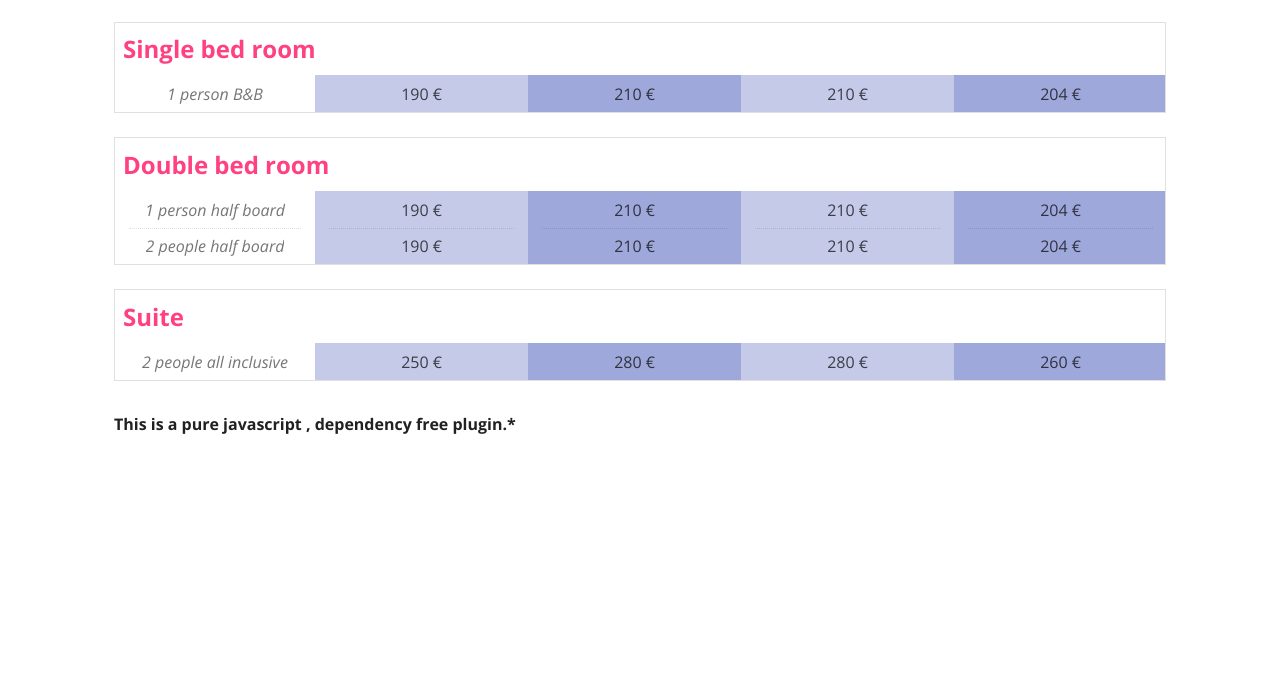
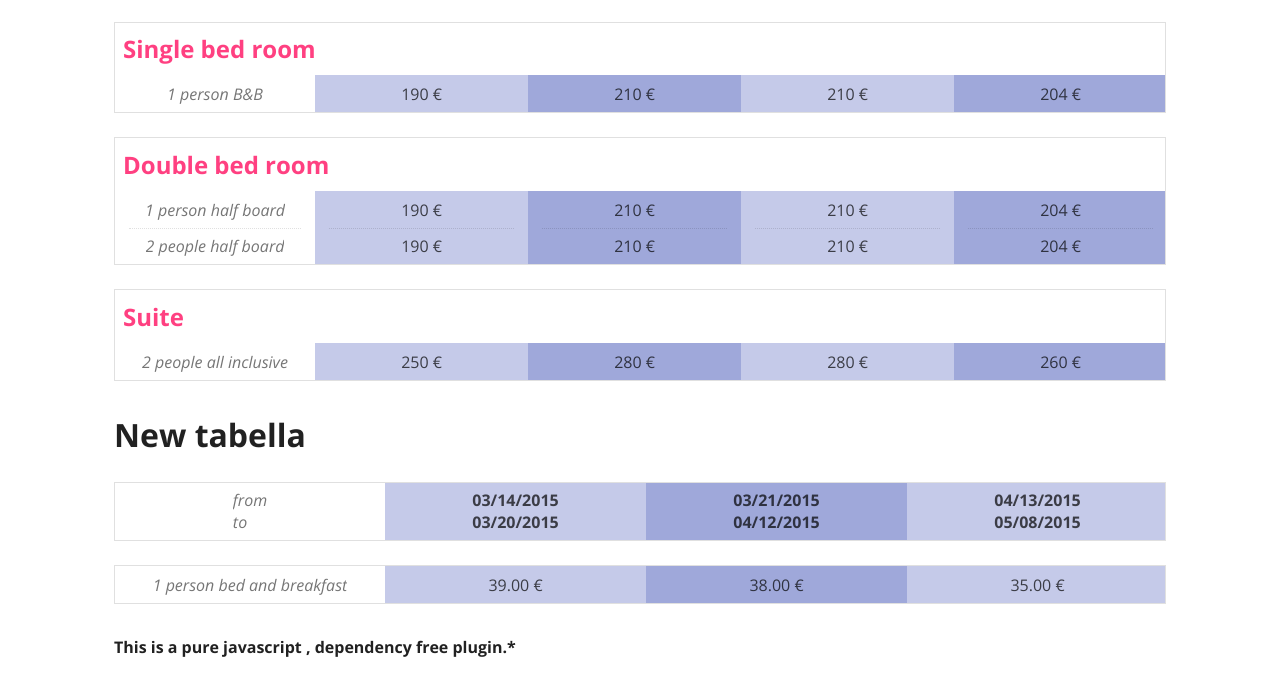
Before and after one commit to iliketomatoes/tabellajs, a website: page index.html in a window 1280 px wide. Shown: the part 341-1015 px from the top of the page. Before the commit the page ends 800 px from the top, so only its background shows below. Drawn offline with nearby package versions, Linux system fonts and the light colour scheme; files that its build step writes are made by us from their sources.

Commit message:
Update for supporting multi instance per page

```diff
--- a/index.html
+++ b/index.html
@@ -29,6 +29,10 @@
                 <h3>Click on the arrows or swipe the blue rows.</h3>
                 <div id="tabella" class="tabella-ctr"></div>
             </section>
+            <section>
+                <h1>New tabella</h1>
+                 <div id="tabella-rooms" class="tabella-ctr"></div>
+            </section>
             <article class="explaination">
                 <p><b>This is a pure javascript , dependency free plugin.*</b></p>
             </article>
@@ -37,6 +41,18 @@
         <script src="dist/tabella.js"></script>
         <script type="text/javascript">
             !(function(){
+
+                var data2 = {};
+
+                data2.periods = [["03\/14\/2015","03\/20\/2015"],["03\/21\/2015","04\/12\/2015"],["04\/13\/2015","05\/08\/2015"]];
+
+                data2.rows = [{"pricesDesc":["1 person bed and breakfast"],"prices":[["39.00","38.00","35.00"]]}];
+
+                data2.cellBreakpoints = { default : [0,1], small : [460,2], medium : [640,3], large : [820,4], xlarge : [1080,5]};
+
+                data2.descBreakpoints = { default : [0,0], medium : [460, 200], large: [900, 270] };
+
+                var pricelist = new Tabella(document.getElementById('tabella-rooms'), data2);
 
                 var tabellaCtr = document.getElementById('tabella');
 
@@ -73,7 +89,8 @@
                 var test = new Tabella(
                     tabellaCtr, data);
 
-                console.log(data);
+
+
 
             })();
         </script>
--- a/test/tabella.js
+++ b/test/tabella.js
@@ -1,4 +1,4 @@
-/*! tabella - v0.1.0 - 2015-02-24
+/*! tabella - v0.1.0 - 2015-03-18
 * https://github.com/iliketomatoes/tabellajs
 * Copyright (c) 2015 ; Licensed  */
 ;(function(tabella) {
@@ -469,22 +469,13 @@
 		}
 	};
 
-
-
-
-
-
 var TabellaBuilder = {
 
-		options : null,
-
-		el : null,
-
-		setUpPeriods : function(){
+		setUpPeriods : function(el, options){
 
 			var self = this;
 
-			var periods = self.options.periods;
+			var periods = options.periods;
 
 			var docfrag = document.createDocumentFragment();
 
@@ -500,9 +491,9 @@ var TabellaBuilder = {
 
 				var tRowDescHTML = '<div class="t-element">';
 					tRowDescHTML +='<div class="t-cell-desc-l">';
-					tRowDescHTML += self.options.from;
+					tRowDescHTML += options.from;
 					tRowDescHTML += '<br>';
-					tRowDescHTML += self.options.to;
+					tRowDescHTML += options.to;
 					tRowDescHTML += '</div>';
 					tRowDescHTML += '</div>';
 
@@ -519,10 +510,10 @@ var TabellaBuilder = {
 
 					//From - to Div
 					var periodHTML = '<div class="t-cell-desc-s">';
-						periodHTML += self.options.from;
+						periodHTML += options.from;
 					if(typeof periods[i][1] !== 'undefined'){
 						periodHTML += '<br>';
-						periodHTML += self.options.to;
+						periodHTML += options.to;
 					}
 						periodHTML += '</div>';
 
@@ -541,7 +532,7 @@ var TabellaBuilder = {
 
 				}
 
-				self.el.appendChild(docfrag);
+				el.appendChild(docfrag);
 
 				return tRow;
 
@@ -550,11 +541,11 @@ var TabellaBuilder = {
 			}
 		},
 
-		setUpRows : function (){
+		setUpRows : function (el, options){
 
 			var self = this,
-				periods = self.options.periods,
-				rows = self.options.rows,
+				periods = options.periods,
+				rows = options.rows,
 				numberOfPeriods = periods.length,
 				numberOfRows = rows.length;
 
@@ -623,7 +614,7 @@ var TabellaBuilder = {
 										//Item current price
 										cellHTML += '<div class="t-cell-value">';
 										cellHTML += typeof  rows[i].prices[j][k] !== 'undefined' ?  rows[i].prices[j][k] : 'not set';
-										cellHTML += ' ' + self.options.currency;
+										cellHTML += ' ' + options.currency;
 										cellHTML+= '</div>';
 
 
@@ -640,7 +631,7 @@ var TabellaBuilder = {
 						}
 					}
 
-				self.el.appendChild(docfrag);
+				el.appendChild(docfrag);
 
 				return matchingPeriodCells;
 
@@ -698,12 +689,51 @@ var TabellaBuilder = {
 	};
 
 
-	function init(context, el, options){
-		var self = context;
+	function Tabella(el, options){
+		var self = this;
+
+		var	defaults = {
+			periods : null,
+			rows : null,
+			/**
+			* BREAKPOINTS :
+			* 1st element in array is the row width,
+			* the 2nd is the number of cells to be shown
+			* Default breakpoint is from [0,1], just one element is shown
+			*/
+			cellBreakpoints : {
+				default : [0,1],
+				small : [360,2],
+				medium : [640,3],
+				large : [820,4],
+				xlarge : [1080,5]
+			},
+			/**
+			* DESCRIPTION BREAKPOINTS :
+			* 1st element in array is the row width,
+			* the 2nd is the description cell width,
+			* Default breakpoint is from [0,0]
+			*/
+			descBreakpoints : {
+				default : [0,0],
+				medium : [460, 160],
+				large : [900, 200]
+			},
+			from : 'from',
+			to : 'to',
+			currency : '&euro;',
+			easing : 'easeInOutSine',
+			duration : 600,
+			reboundSpeed : 300,
+			edgeThreshold : 150,
+			swipeThreshold : 60,
+			swipeSingleTick : true,
+			onRefreshSize : false
+		};
 
 		if(typeof el !== 'undefined'){
 			if(typeof options !== 'undefined'){
-				self.options = extend(self.defaults, options);
+				self.options = extend(defaults, options);
 				}else{
 				throw new TabellaException('You did not pass any options to the constructor');
 			}
@@ -723,14 +753,14 @@ var TabellaBuilder = {
 
 		if(self.options.periods !== null && self.options.rows !== null){
 
-		TabellaBuilder.el = self.el;
-		TabellaBuilder.options = self.options;
+		/*TabellaBuilder.el = self.el;
+		TabellaBuilder.options = self.options;*/
 
-		self.periodRow = TabellaBuilder.setUpPeriods();
+		self.periodRow = TabellaBuilder.setUpPeriods(self.el, self.options);
 
 		if(self.periodRow){
 
-			if(TabellaBuilder.setUpRows()){
+			if(TabellaBuilder.setUpRows(self.el, self.options)){
 
 				self.arrows = TabellaBuilder.setUpArrows(self.periodRow);
 				self.slidingRows = getArray(self.el.querySelectorAll('.t-sliding-row'));
@@ -740,17 +770,17 @@ var TabellaBuilder = {
 				// leading edge, instead of the trailing.
 				var debounce = function(func, wait, immediate) {
 					var timeout;
-					//var context = self;
+
 					return function() {
 						var args = arguments;
 						var later = function() {
 							timeout = null;
-							if (!immediate) func.apply(context, args);
+							if (!immediate) func.apply(self, args);
 						};
 						var callNow = immediate && !timeout;
 						clearTimeout(timeout);
 						timeout = setTimeout(later, wait);
-						if (callNow) func.apply(context, args);
+						if (callNow) func.apply(self, args);
 					};
 				};
 
@@ -783,9 +813,9 @@ var TabellaBuilder = {
 
 	}
 
-	function Tabella(el, options){
+	/*function Tabella(el, options){
 			init(this, el, options);
-		}
+		}*/
 
 Tabella.prototype.attachEvents = function(){
 
@@ -890,45 +920,6 @@ Tabella.prototype.resetDragging = function(offset){
 };
 
 
-Tabella.prototype.defaults = {
-	periods : null,
-	rows : null,
-	/**
-	* BREAKPOINTS :
-	* 1st element in array is the row width,
-	* the 2nd is the number of cells to be shown
-	* Default breakpoint is from [0,1], just one element is shown
-	*/
-	cellBreakpoints : {
-		default : [0,1],
-		small : [360,2],
-		medium : [640,3],
-		large : [820,4],
-		xlarge : [1080,5]
-	},
-	/**
-	* DESCRIPTION BREAKPOINTS :
-	* 1st element in array is the row width,
-	* the 2nd is the description cell width,
-	* Default breakpoint is from [0,0]
-	*/
-	descBreakpoints : {
-		default : [0,0],
-		medium : [460, 160],
-		large : [900, 200]
-	},
-	from : 'from',
-	to : 'to',
-	currency : '&euro;',
-	easing : 'easeInOutSine',
-	duration : 600,
-	reboundSpeed : 300,
-	edgeThreshold : 150,
-	swipeThreshold : 60,
-	swipeSingleTick : true,
-	onRefreshSize : false
-};
-
 Tabella.prototype.refreshSize = function(){
 	var self = this,
 		oldBreakpoint = self.currentBreakpoint,
@@ -990,8 +981,6 @@ Tabella.prototype.refreshSize = function(){
 			}
 
 	});
-
-
 
 	if(self.pointer > 0){
 		if(oldBreakpoint.cellBreakpoint[0] != breakpoint.cellBreakpoint[0] ||
```
Also changed, not shown: src/constructor.js (+51 -12 lines), src/publicmethods.js (+0 -41 lines), src/tabellabuilder.js (+13 -17 lines), dist/tabella.js, dist/tabella.min.js, src/toucher.js (line endings or trailing spaces).
